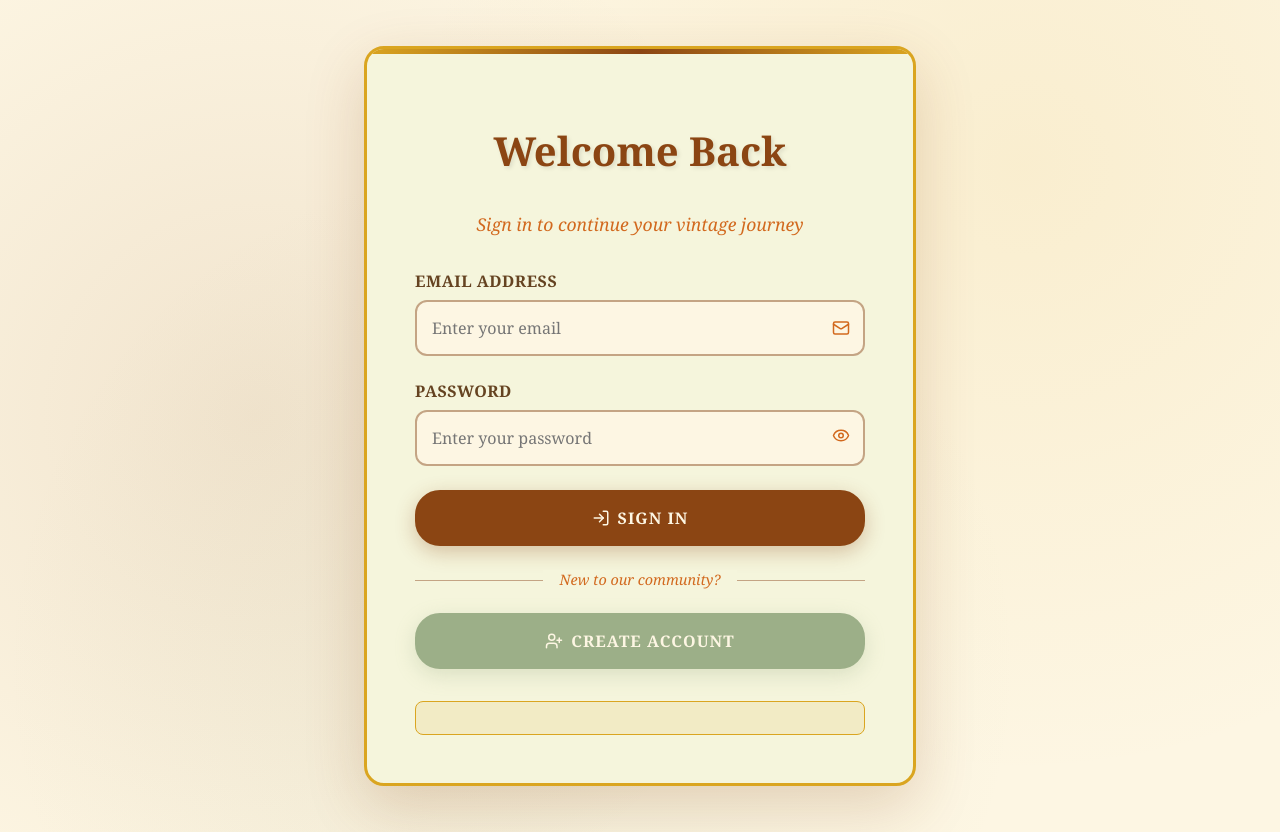
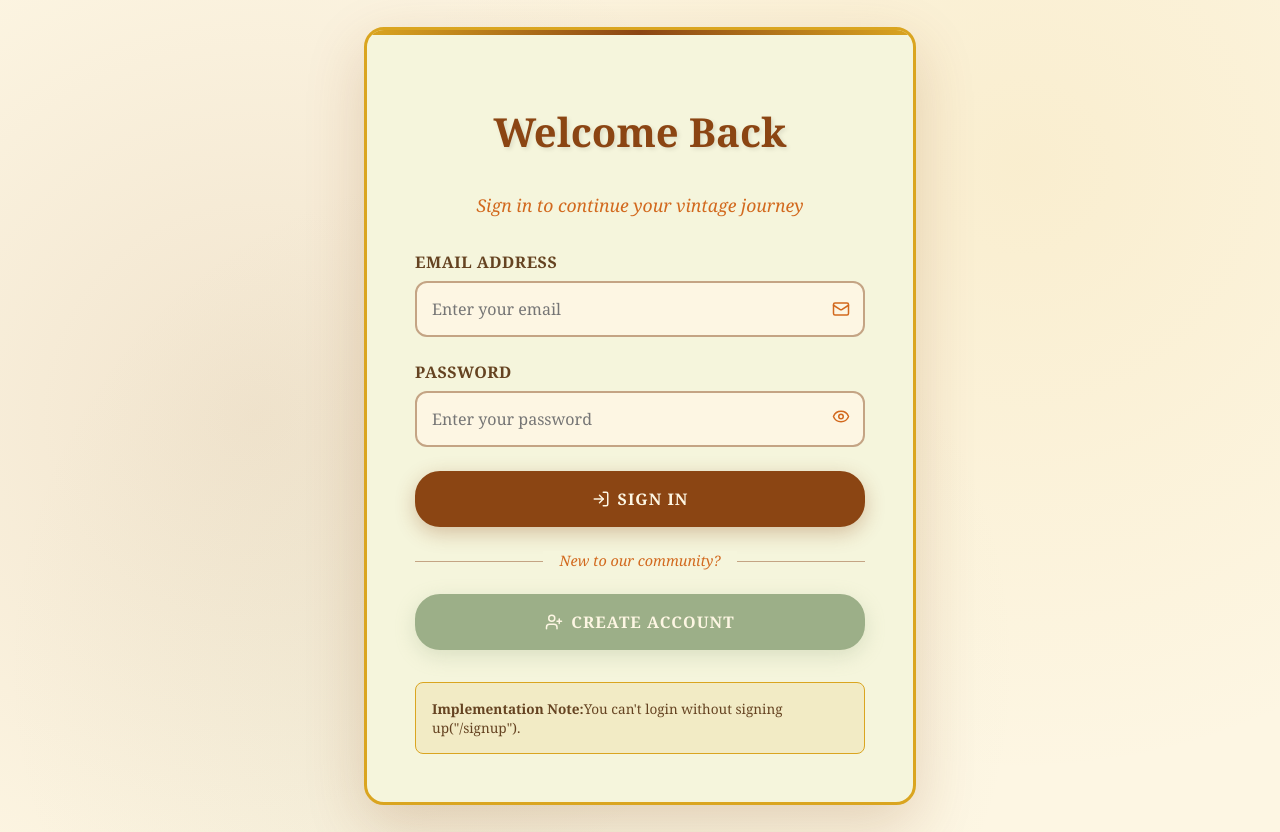
Before and after one commit to Bernard-glitch/RetroRoot, a React (Vite) app: page / in a window 1280 px wide. Built offline with nearby package versions, Linux system fonts and the light colour scheme; no server answers.

Commit message:
touch up

```diff
--- a/src/Login.jsx
+++ b/src/Login.jsx
@@ -355,6 +355,7 @@ function Login() {
                     fontSize: "0.85rem",
                     color: vintageTheme.colors.darkBrown
                 }}>
+                    <strong>Implementation Note:</strong>You can't login without signing up("/signup").
                 </div>
             </div>
         </div>
```
